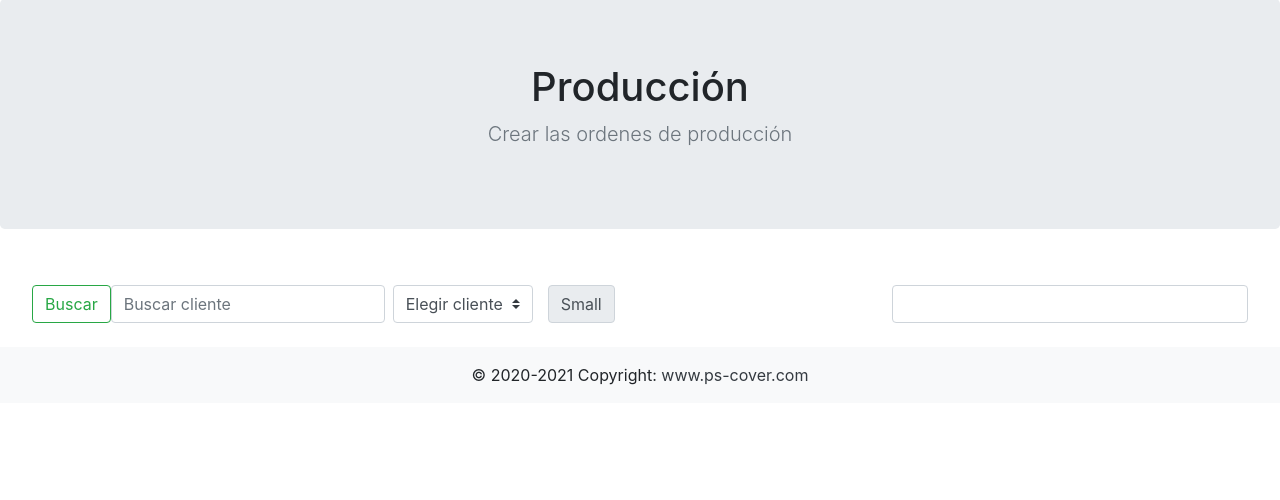
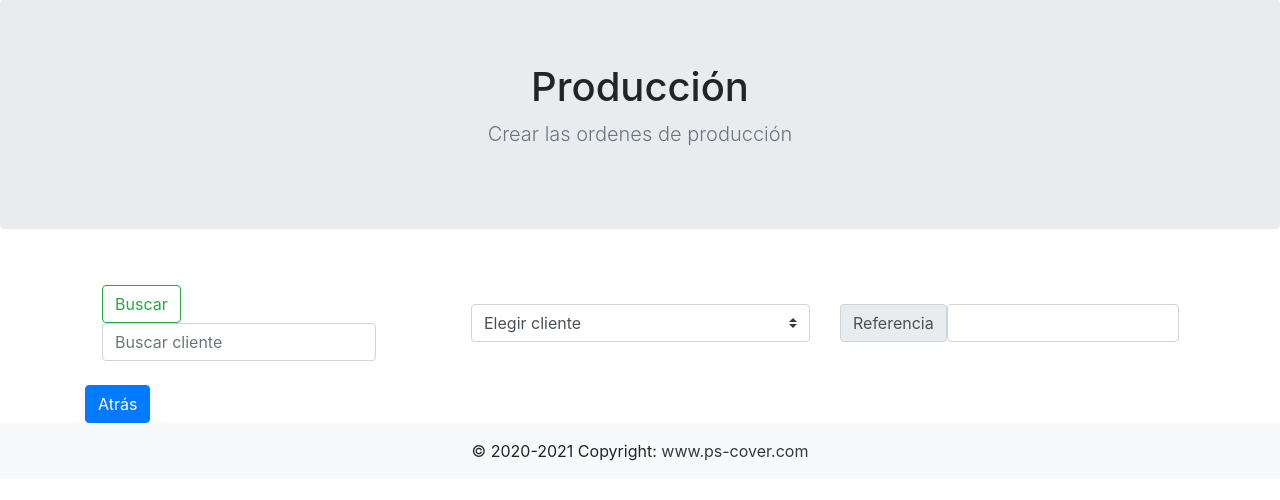
Before and after one commit to santiagosl/produccion, a PHP site: template templates/produccion.html.twig in a window 1280 px wide. Shown: the part 125-625 px from the top of the page. Run offline with PHP 8.4, Linux system fonts and the light colour scheme; the template is opened without the code that fills it, so the values that code supplies are empty; some libraries are stand-ins or nearby versions.

Commit message:
Pagina produccion, acabando el buscador y boton atras

```diff
--- a/templates/base.html.twig
+++ b/templates/base.html.twig
@@ -65,5 +65,6 @@
         <!-- Footer -->
 
         {% endblock %}
-        </footer>
+    </footer>
+
 </html>
--- a/templates/produccion.html.twig
+++ b/templates/produccion.html.twig
@@ -13,31 +13,43 @@
             </div>
     </section>
 
-    <div class="d-flex p-3 container-fluid">
+    <main>
+        <div class="container container-fluid p-3 w-60">
 
-        <nav class="navbar navbar-light col ">
-                <form class="form-inline ">
-                    <button class="btn btn-outline-success" type="submit">Buscar</button>
+            <nav class="navbar navbar-light row">
+
+                <div class="col-sm col-12">
+                    <form class="form-inline">
+                        <button class="btn btn-outline-success mr-sm-2" type="submit">Buscar</button>
                         <input class="form-control mr-sm-2" type="search" placeholder="Buscar cliente" aria-label="Buscar">
+                    </form>
+                </div>
 
-                    <select class="custom-select col" id="select_costumer">
+                <div class="col-sm col-12">
+                    <select class="custom-select mr-3" id="select_costumer">
                         <option selected>Elegir cliente</option>
                         <option value="1">One</option>
                         <option value="2">Two</option>
                         <option value="3">Three</option>
                     </select>
-                </form>
+                </div>
+
+                <div class="col-sm col-12 input-group-prepend">
+                        <span class="input-group-text" id="referencia">Referencia</span>
+                        <input type="text" class="form-control" aria-label="referencia" aria-describedby="referencia">
+                </div>
+            </nav>
 
 
-
-
-                    <div class="input-group-prepend col">
-                        <span class="input-group-text" id="inputGroup-sizing-sm">Small</span>
         </div>
 
-                    <input type="text" class="form-control col" aria-label="Small" aria-describedby="inputGroup-sizing-sm">
+        <div class="container justify-content-end">
 
-        </nav>
+                <a class="btn btn-primary"  href="{{ path('resumen')}}" >Atrás</a>
+
+        </div>
+
+    <main>
 
 
 
```
Lines whose indentation alone changed are shown as unchanged.
